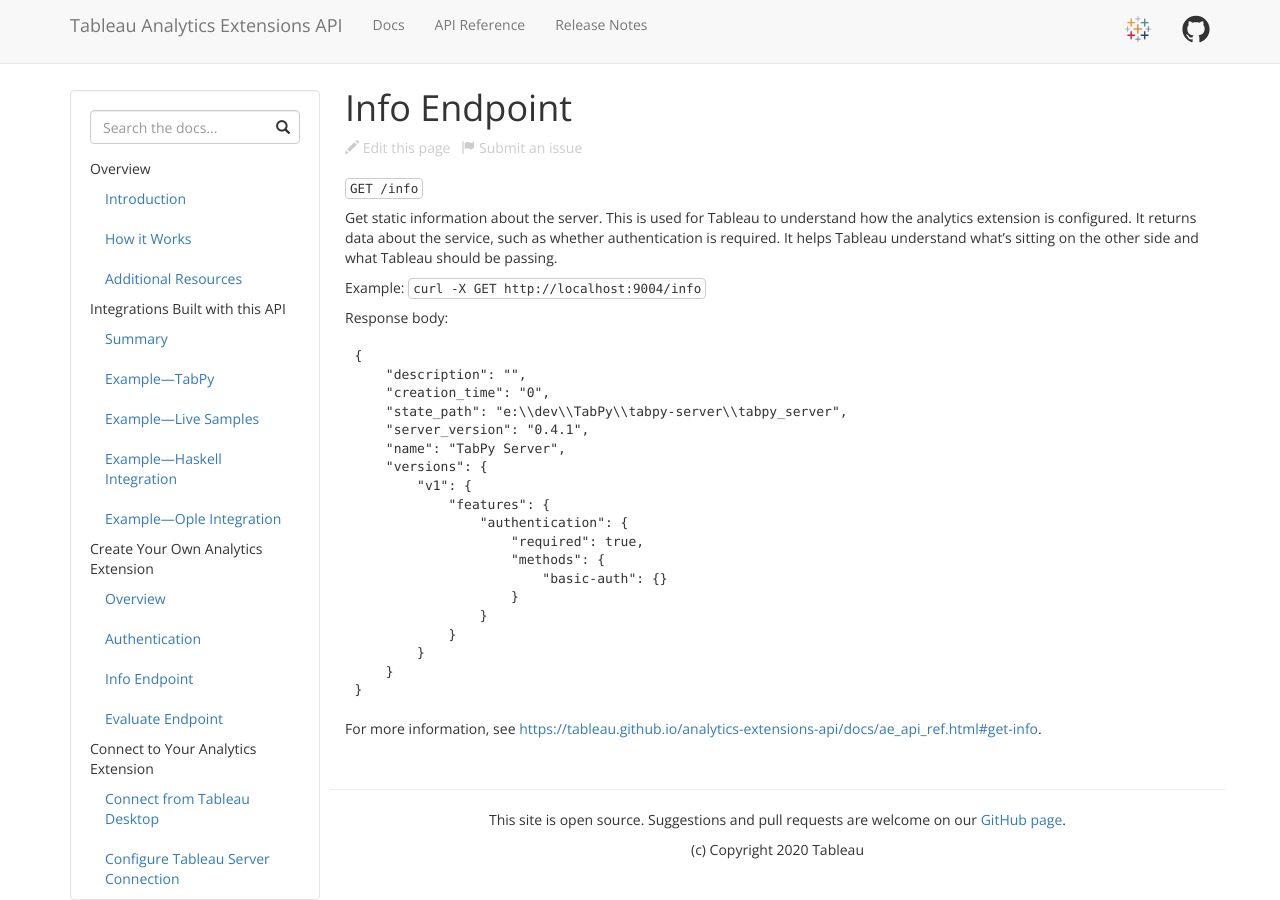
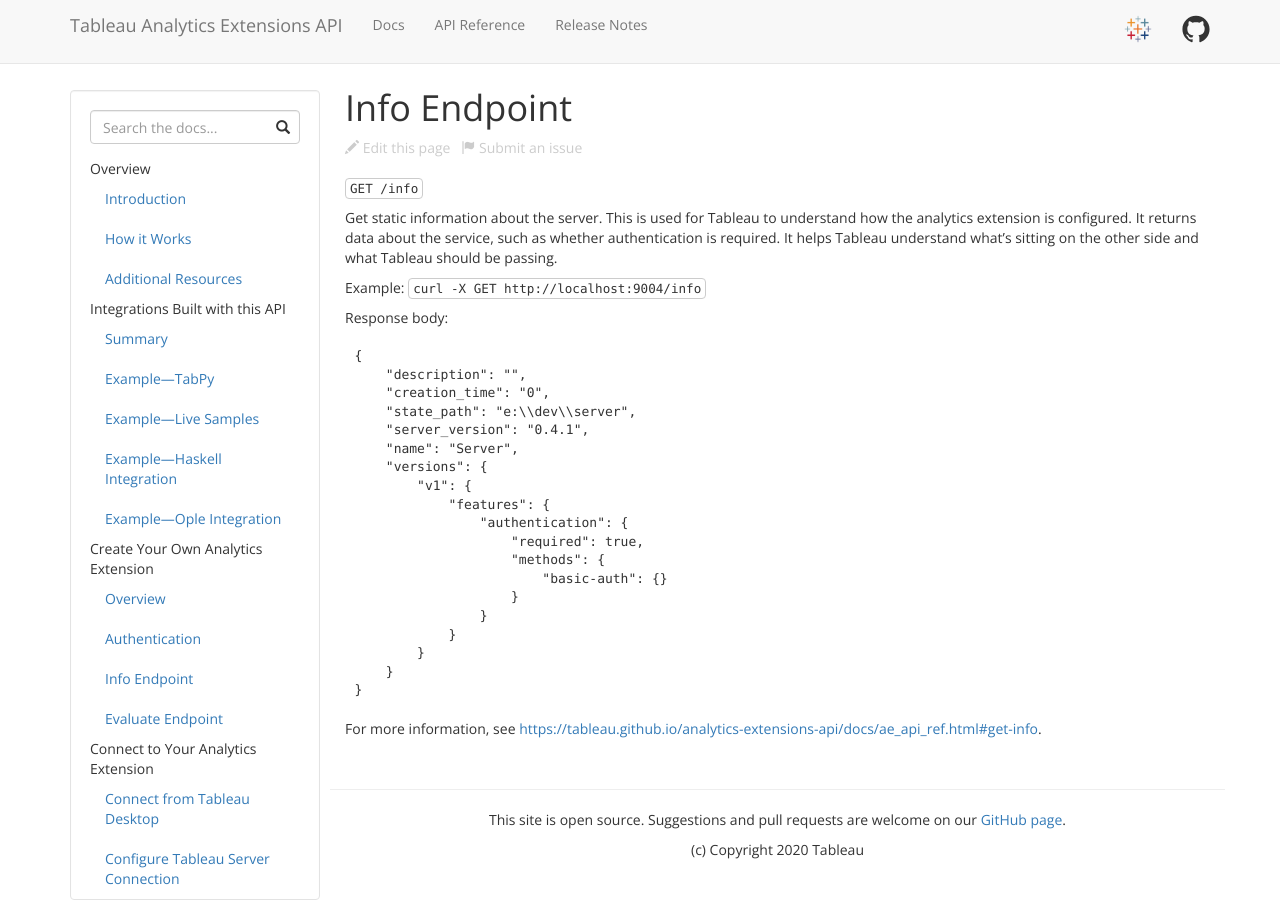
Before and after one commit to tableau/analytics-extensions-api, a Jekyll site: the page built from docs/ae_method_info.md, in a window 1280 px wide. Built offline with Jekyll 4.4.1, drawn with Linux system fonts in a browser that asks for light colours; nearby versions of some CDN libraries.

Commit message:
Update ae_method_info.md

```diff
--- a/docs/ae_method_info.md
+++ b/docs/ae_method_info.md
@@ -15,9 +15,9 @@
 {
     "description": "",
     "creation_time": "0",
-    "state_path": "e:\\dev\\TabPy\\tabpy-server\\tabpy_server",
+    "state_path": "e:\\dev\\server",
     "server_version": "0.4.1",
-    "name": "TabPy Server",
+    "name": "Server",
     "versions": {
         "v1": {
             "features": {
```
